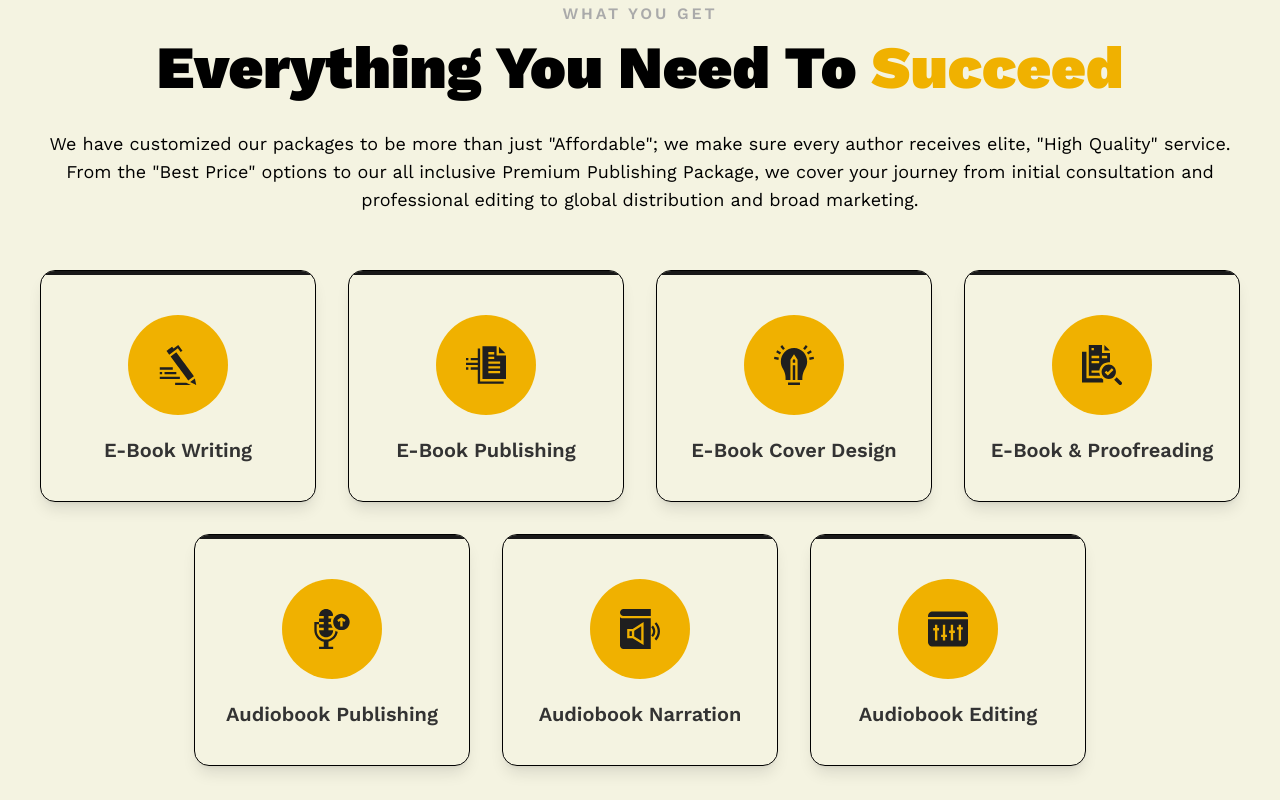
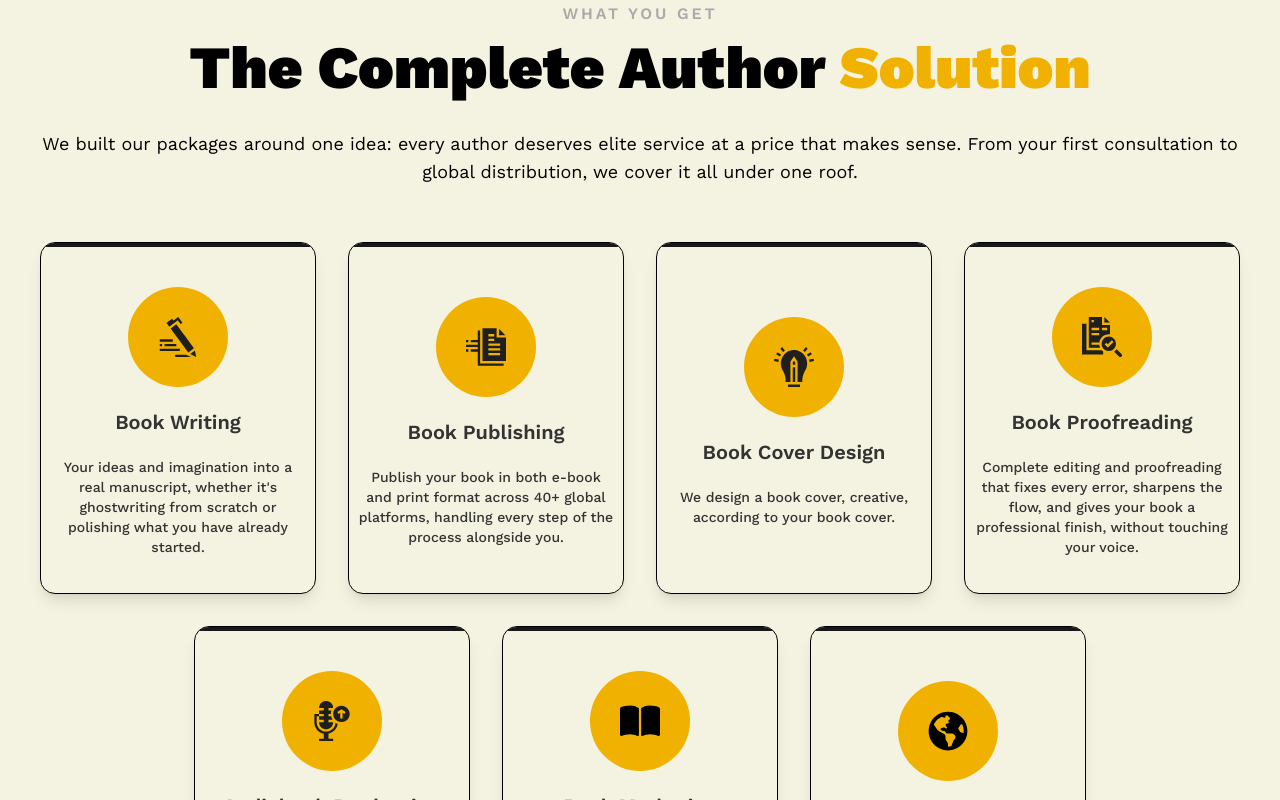
Before and after one commit to BemBexLab/inkfounders, a Next.js app: page /bookpublishing in a window 1280 px wide. Shown: the part 2120-2920 px from the top of the page. Built offline with nearby package versions, Linux system fonts and the light colour scheme.

Commit message:
UPdated What you get Component in Landing page

```diff
--- a/src/app/bookpublishing/components/Inkfounderscomparison.tsx
+++ b/src/app/bookpublishing/components/Inkfounderscomparison.tsx
@@ -141,10 +141,7 @@ export default function InkFoundersComparison() {
               style={{ marginBottom: "clamp(2rem, 6vw, 5rem)" }}
               variants={fadeUpVariants}
             >
-              Lorem ipsum dolor sit amet consectetur. Sed urna sed eget ultrices vitae amet aenean et
-              faucibus. Odio eu tristique egestas a venenatis odio semper ut nisi. Sit purus vitae
-              mattis erat aliquam quis egestas id sit. Sem integer leo pulvinar eget lobortis purus
-              tellus magna.
+              We are not here to do what everyone else does. Here's an honest look at what separates us from going it alone or settling for less.
             </motion.p>
           </motion.div>
 
--- a/src/app/bookpublishing/components/WhatYouGet.tsx
+++ b/src/app/bookpublishing/components/WhatYouGet.tsx
@@ -5,10 +5,12 @@ import React from "react";
 import { motion } from "motion/react";
 import type { Variants } from "motion/react";
 import { MdLocalPhone } from "react-icons/md";
+import { FaGlobeAmericas } from "react-icons/fa";
+import { FaBookOpen } from "react-icons/fa6";
 
 const services = [
   {
-    title: "E-Book Writing",
+    title: "Book Writing",
     svg: (
       <svg
         xmlns="http://www.w3.org/2000/svg"
@@ -48,9 +50,10 @@ const services = [
         />
       </svg>
     ),
+    description: "Your ideas and imagination into a real manuscript, whether it's ghostwriting from scratch or polishing what you have already started.",
   },
   {
-    title: "E-Book Publishing",
+    title: "Book Publishing",
     svg: (
       <svg
         xmlns="http://www.w3.org/2000/svg"
@@ -75,9 +78,10 @@ const services = [
         />
       </svg>
     ),
+    description: "Publish your book in both e-book and print format across 40+ global platforms, handling every step of the process alongside you.",
   },
   {
-    title: "E-Book Cover Design",
+    title: "Book Cover Design",
     svg: (
       <svg
         xmlns="http://www.w3.org/2000/svg"
@@ -135,9 +139,10 @@ const services = [
         </defs>
       </svg>
     ),
+    description: "We design a book cover, creative, according to your book cover.",
   },
   {
-    title: "E-Book & Proofreading",
+    title: "Book Proofreading",
     svg: (
       <svg
         xmlns="http://www.w3.org/2000/svg"
@@ -172,9 +177,10 @@ const services = [
         </defs>
       </svg>
     ),
+    description: "Complete editing and proofreading that fixes every error, sharpens the flow, and gives your book a professional finish, without touching your voice.",
   },
   {
-    title: "Audiobook Publishing",
+    title: "Audiobook Production",
     svg: (
       <svg
         xmlns="http://www.w3.org/2000/svg"
@@ -204,71 +210,21 @@ const services = [
         </defs>
       </svg>
     ),
+    description: "From narration and background scoring to full audiobook publishing, we handle everything so your story sounds as good as it reads.",
   },
   {
-    title: "Audiobook Narration",
+    title: "Book Marketing",
     svg: (
-      <svg
-        xmlns="http://www.w3.org/2000/svg"
-        width="40"
-        height="40"
-        viewBox="0 0 40 40"
-        fill="none"
-      >
-        <g clipPath="url(#clip0_354_1515)">
-          <path
-            d="M0.00195312 3.51562C0.00195312 5.45422 1.57898 7.03125 3.51758 7.03125H30.7832V0H3.51758C1.57898 0 0.00195312 1.57703 0.00195312 3.51562Z"
-            fill="#1F1F1F"
-          />
-          <path
-            d="M21.252 17.3491L14.2207 21.7437V27.4749L21.252 31.8694V17.3491Z"
-            fill="#1F1F1F"
-          />
-          <path
-            d="M9.5332 22.2656H11.877V26.9531H9.5332V22.2656Z"
-            fill="#1F1F1F"
-          />
-          <path
-            d="M39.998 22.2805C39.998 18.8416 38.6567 15.6063 36.2191 13.1699L34.562 14.827C36.5556 16.8217 37.6542 19.4688 37.6542 22.2805C37.6542 25.0923 36.5555 27.7405 34.562 29.7352L36.2191 31.3923C38.6567 28.9548 39.998 25.7184 39.998 22.2805Z"
-            fill="#1F1F1F"
-          />
-          <path
-            d="M32.9049 28.0792C34.4567 26.5297 35.3105 24.4697 35.3105 22.2804C35.3105 20.09 34.4567 18.0312 32.9049 16.4817L31.2478 18.1411C32.3556 19.2465 32.9667 20.7172 32.9667 22.2804C32.9667 23.8436 32.3556 25.3142 31.2478 26.422L32.9049 28.0792Z"
-            fill="#1F1F1F"
-          />
-          <path
-            d="M3.51758 39.9999H30.7832V9.37491H3.51758C2.1932 9.37491 0.984141 8.91702 0.00195312 8.17358V36.4843C0.00195312 38.4229 1.57898 39.9999 3.51758 39.9999ZM7.18945 19.9218H12.712L23.5957 13.1194V36.0991L12.712 29.2968H7.18945V19.9218Z"
-            fill="#1F1F1F"
-          />
-        </g>
-        <defs>
-          <clipPath id="clip0_354_1515">
-            <rect width="40" height="40" fill="white" />
-          </clipPath>
-        </defs>
-      </svg>
+      <FaBookOpen size={40} />
     ),
+    description: "Market your book, grow your reach, build your presence, and make sure your work gets the attention it deserves.",
   },
   {
-    title: "Audiobook Editing",
+    title: "Global Distribution",
     svg: (
-      <svg
-        xmlns="http://www.w3.org/2000/svg"
-        width="40"
-        height="40"
-        viewBox="0 0 40 40"
-        fill="none"
-      >
-        <path
-          d="M40 7.99478V7.11768C40 4.53299 37.8972 2.43018 35.3125 2.43018H4.6875C2.10281 2.43018 0 4.53299 0 7.11768V7.99486L40 7.99478Z"
-          fill="#1F1F1F"
-        />
-        <path
-          d="M0 10.3386V32.8825C0 35.4671 2.10281 37.57 4.6875 37.57H35.3125C37.8972 37.57 40 35.4671 40 32.8825V10.3386H0ZM28.9584 20.5991V18.2553H30.7031V15.6772H33.0469V18.2553H34.7917V20.5991H33.0469V31.5106H30.7031V20.5991H28.9584ZM21.0417 23.9324V21.5886H22.7865V15.6771H25.1302V21.5886H26.875V23.9324H25.1302V31.5105H22.7865V23.9324H21.0417ZM13.125 28.0991V25.7553H14.8698V15.6772H17.2136V25.7553H18.9584V28.0991H17.2136V31.5106H14.8698V28.0991H13.125ZM5.20836 21.4324V19.0886H6.95312V15.6771H9.29688V19.0886H11.0417V21.4324H9.29688V31.5105H6.95312V21.4324H5.20836Z"
-          fill="#1F1F1F"
-        />
-      </svg>
+      <FaGlobeAmericas size={40} />
     ),
+    description: "Every author dreams of reaching readers worldwide, and we make that happen.",
   },
 ];
 
@@ -325,17 +281,13 @@ const WhatYouGet = () => {
         className="text-center text-6xl font-black text-black"
         variants={fadeUpVariants}
       >
-        Everything You Need To <span className="text-yellow-500">Succeed</span>
+        The Complete Author <span className="text-yellow-500">Solution</span>
       </motion.h2>
       <motion.p
         className="mt-8 text-center text-lg text-black"
         variants={fadeUpVariants}
       >
-        We have customized our packages to be more than just "Affordable"; we
-        make sure every author receives elite, "High Quality" service. From the
-        "Best Price" options to our all inclusive Premium Publishing Package, we
-        cover your journey from initial consultation and professional editing to
-        global distribution and broad marketing.
+        We built our packages around one idea: every author deserves elite service at a price that makes sense. From your first consultation to global distribution, we cover it all under one roof.
       </motion.p>
 
       <motion.div
@@ -399,6 +351,15 @@ const WhatYouGet = () => {
             >
               {service.title}
             </motion.h3>
+            <motion.p
+              className="mt-5 text-sm font-medium text-center px-2 text-[#333]"
+              initial={{ opacity: 0, y: 18 }}
+              whileInView={{ opacity: 1, y: 0 }}
+              viewport={{ once: true, amount: 0.8 }}
+              transition={{ duration: 0.5, delay: 0.24 + index * 0.05 }}
+            >
+              {service.description}
+            </motion.p>
           </motion.div>
         ))}
       </motion.div>
```
